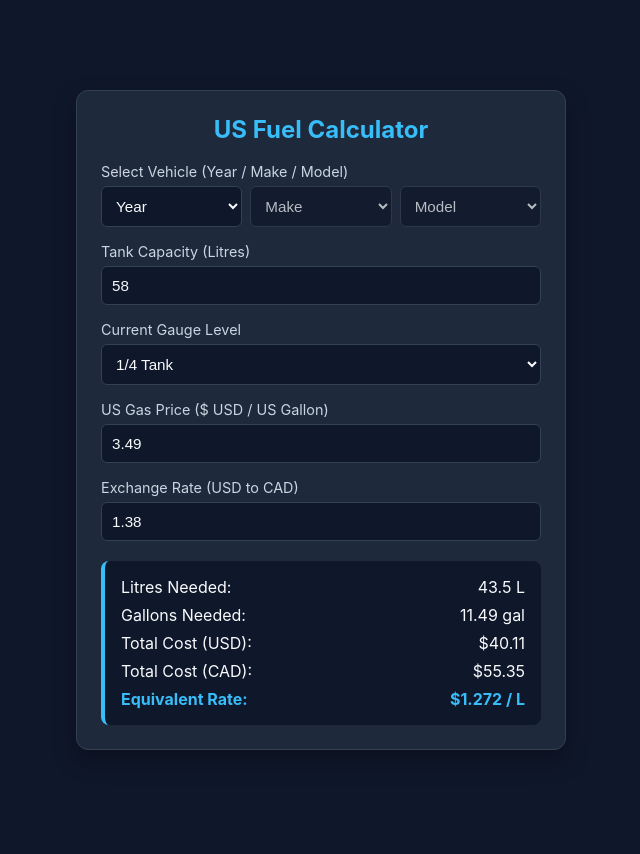
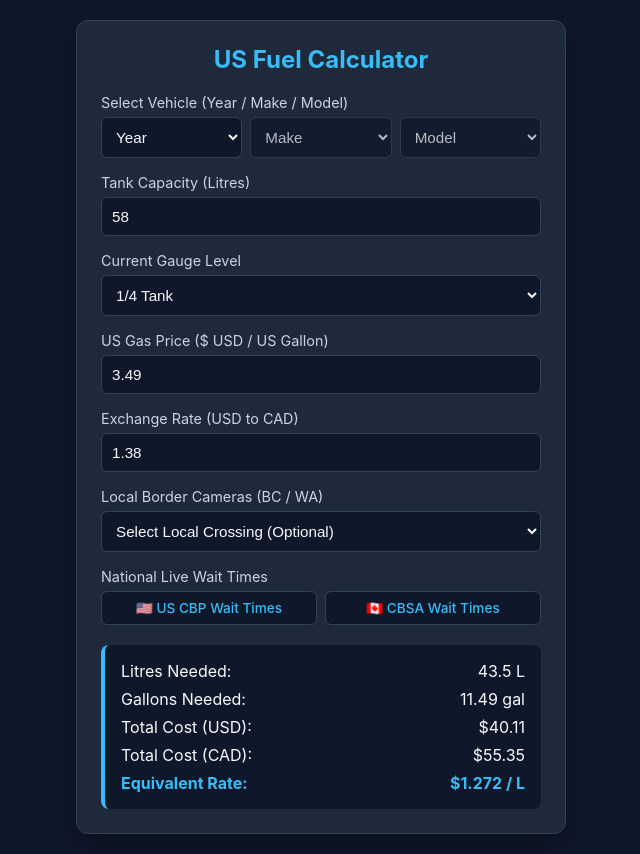
Before and after one commit to VancityAuto/USFuelCalc, a plain HTML site: page index.html in a window 1280 px wide. Shown: the whole page, without its empty margins (319-959 px from the left). Drawn offline with Linux system fonts and the light colour scheme.

Commit message:
Update index.html

```diff
--- a/index.html
+++ b/index.html
@@ -60,6 +60,26 @@
       display: grid;
       grid-template-columns: 1fr 1fr 1fr;
       gap: 8px;
+    }
+    .grid-2 {
+      display: grid;
+      grid-template-columns: 1fr 1fr;
+      gap: 8px;
+    }
+    .btn-link {
+      display: block;
+      text-align: center;
+      background-color: #0f172a;
+      color: var(--accent);
+      border: 1px solid var(--border);
+      padding: 8px;
+      border-radius: 6px;
+      text-decoration: none;
+      font-size: 0.85rem;
+      font-weight: 500;
+    }
+    .btn-link:hover {
+      border-color: var(--accent);
     }
     .result {
       margin-top: 20px;
@@ -130,6 +150,31 @@
     <input type="number" step="0.01" id="fxRate" value="1.38" oninput="calculate()">
   </div>
 
+  <!-- Border Crossing Section -->
+  <div class="form-group">
+    <label for="borderCrossing">Local Border Cameras (BC / WA)</label>
+    <select id="borderCrossing" onchange="updateBorderCamera()">
+      <option value="">Select Local Crossing (Optional)</option>
+      <option value="peace-arch">Peace Arch (Hwy 99 / I-5)</option>
+      <option value="pacific-highway">Pacific Highway (Hwy 15 / Truck Crossing)</option>
+      <option value="aldergrove">Aldergrove / Lynden (Hwy 13)</option>
+      <option value="abbotsford">Abbotsford / Sumas (Hwy 11)</option>
+    </select>
+
+    <div id="cameraLinkContainer" style="margin-top: 8px; font-size: 0.9rem; display: none;">
+      🎥 <a id="cameraLink" href="#" target="_blank" style="color: var(--accent); text-decoration: underline;">View Live Local Camera Feed</a>
+    </div>
+  </div>
+
+  <!-- National Border Trackers (Fallback for non-local users) -->
+  <div class="form-group">
+    <label>National Live Wait Times</label>
+    <div class="grid-2">
+      <a href="https://bwt.cbp.gov/" target="_blank" class="btn-link">🇺🇸 US CBP Wait Times</a>
+      <a href="https://www.cbsa-asfc.gc.ca/bwt-taf/menu-eng.html" target="_blank" class="btn-link">🇨🇦 CBSA Wait Times</a>
+    </div>
+  </div>
+
   <!-- Results Box -->
   <div class="result">
     <div class="result-row">
@@ -161,7 +206,13 @@
   const modelSelect = document.getElementById("modelSelect");
   const statusText = document.getElementById("statusText");
 
-  // Known tank size mapping database (Litres) for auto-population
+  const cameraLinks = {
+    "peace-arch": "https://www.drivebc.ca/cameras/14",
+    "pacific-highway": "https://www.drivebc.ca/cameras/15",
+    "aldergrove": "https://www.drivebc.ca/cameras/16",
+    "abbotsford": "https://www.drivebc.ca/cameras/17"
+  };
+
   const tankDatabase = {
     "2011": {
       "HONDA": {
@@ -178,7 +229,6 @@
         "F-150": 98
       }
     }
-    // You can easily add more years/makes/models here as needed
   };
 
   function initYears() {
@@ -252,11 +302,23 @@
     const make = makeSelect.value.toUpperCase();
     const model = modelSelect.value;
 
-    // Check if we have a preset tank size for this vehicle
     if (tankDatabase[yr] && tankDatabase[yr][make] && tankDatabase[yr][make][model]) {
       document.getElementById("tankCapacity").value = tankDatabase[yr][make][model];
     }
     calculate();
+  }
+
+  function updateBorderCamera() {
+    const selected = document.getElementById("borderCrossing").value;
+    const container = document.getElementById("cameraLinkContainer");
+    const link = document.getElementById("cameraLink");
+
+    if (selected && cameraLinks[selected]) {
+      link.href = cameraLinks[selected];
+      container.style.display = "block";
+    } else {
+      container.style.display = "none";
+    }
   }
 
   function calculate() {
```
